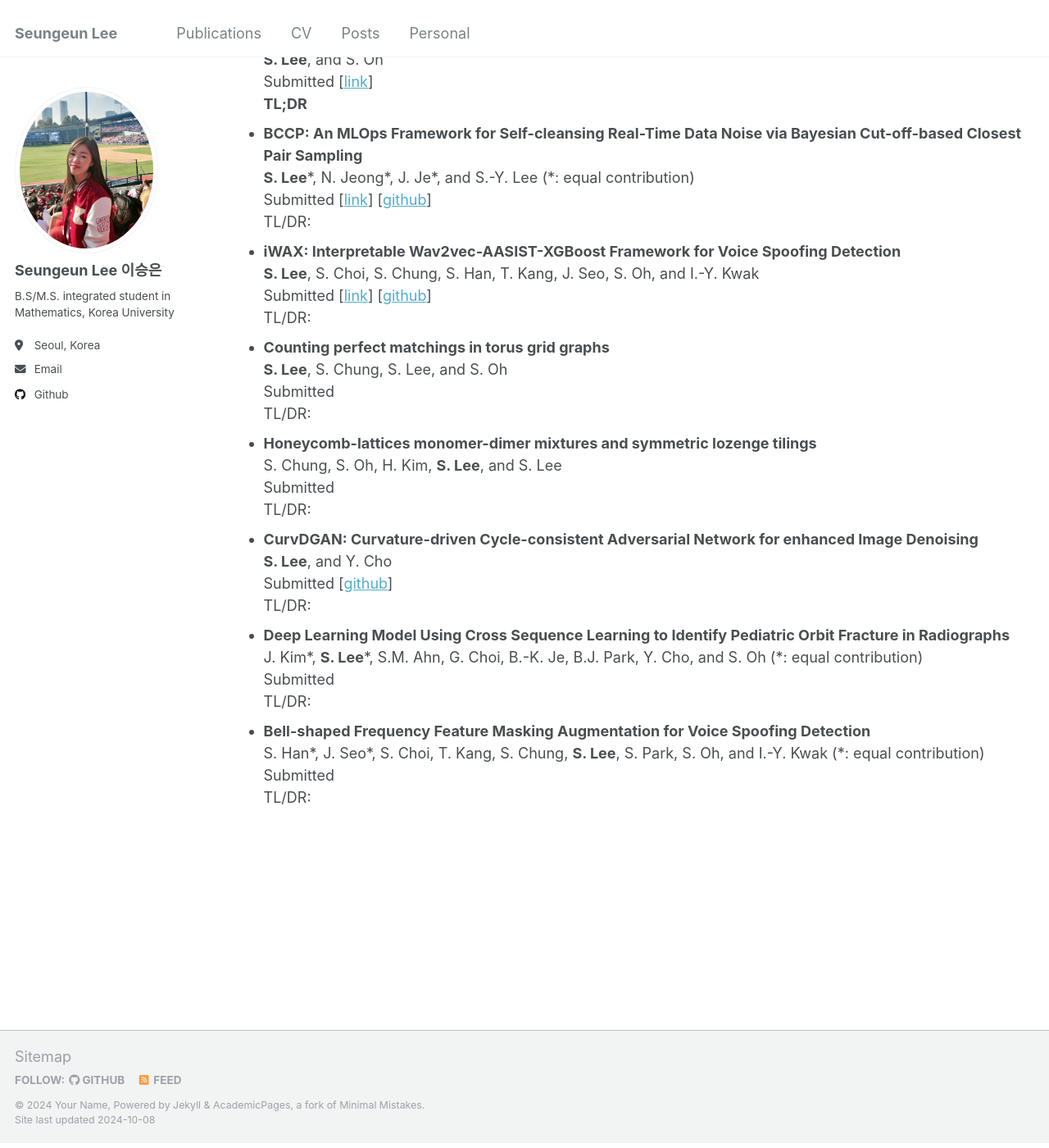
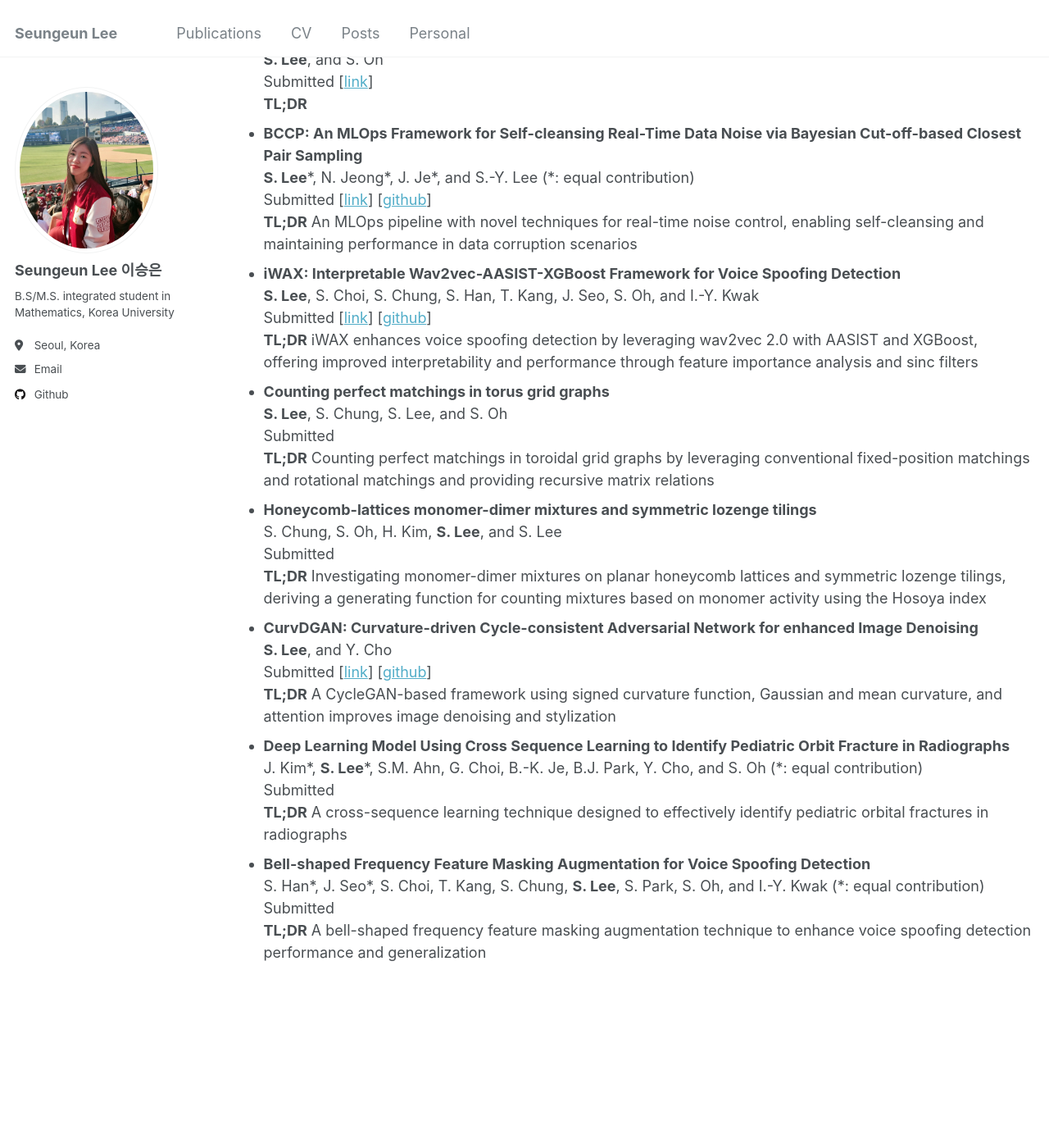
Before and after one commit to duneag2/duneag2.github.io, a Jekyll site: the page built from _pages/publications.html, in a window 1280 px wide and 1400 px high, scrolled down 667 px. Shown: the whole window at 82% size. Built offline with Jekyll 4.4.1, drawn with Linux system fonts in a browser that asks for light colours; some of the changed text lies outside the part shown.

Commit message:
Update publications.html

```diff
--- a/_pages/publications.html
+++ b/_pages/publications.html
@@ -39,42 +39,42 @@ author_profile: true
     <strong>BCCP: An MLOps Framework for Self-cleansing Real-Time Data Noise via Bayesian Cut-off-based Closest Pair Sampling</strong> <br>
     <strong>S. Lee</strong>*, N. Jeong*, J. Je*, and S.-Y. Lee (*: equal contribution) <br>
     Submitted [<a href="https://drive.google.com/file/d/1B00nRMQDBCoEUsFIJhjGVt4leso-cHar/view?usp=sharing">link</a>] [<a href="https://github.com/duneag2/bccp-mlops">github</a>] <br>
-    TL/DR: <br>
+    <strong>TL;DR</strong> An MLOps pipeline with novel techniques for real-time noise control, enabling self-cleansing and maintaining performance in data corruption scenarios<br>
   </li>
   <li>
     <strong>iWAX: Interpretable Wav2vec-AASIST-XGBoost Framework for Voice Spoofing Detection</strong> <br>
     <strong>S. Lee</strong>, S. Choi, S. Chung, S. Han, T. Kang, J. Seo, S. Oh, and I.-Y. Kwak <br>
-    Submitted [<a href="https://drive.google.com/file/d/1B00nRMQDBCoEUsFIJhjGVt4leso-cHar/view?usp=sharing">link</a>] [<a href="https://github.com/duneag2/bccp-mlops">github</a>] <br>
-    TL/DR: <br>
+    Submitted [<a href="https://drive.google.com/file/d/1NrpgLhCzhMt5tBSZcYovujuG9a7x8dMg/view?usp=sharing">link</a>] [<a href="https://github.com/duneag2/iwax">github</a>] <br>
+    <strong>TL;DR</strong> iWAX enhances voice spoofing detection by leveraging wav2vec 2.0 with AASIST and XGBoost, offering improved interpretability and performance through feature importance analysis and sinc filters<br>
   </li>
   <li>
     <strong>Counting perfect matchings in torus grid graphs</strong> <br>
     <strong>S. Lee</strong>, S. Chung, S. Lee, and S. Oh <br>
     Submitted <br>
-    TL/DR: <br>
+    <strong>TL;DR</strong> Counting perfect matchings in toroidal grid graphs by leveraging conventional fixed-position matchings and rotational matchings and providing recursive matrix relations <br>
   </li>
   <li>
     <strong>Honeycomb-lattices monomer-dimer mixtures and symmetric lozenge tilings</strong> <br>
     S. Chung, S. Oh, H. Kim, <strong>S. Lee</strong>, and S. Lee <br>
     Submitted <br>
-    TL/DR: <br>
+    <strong>TL;DR</strong> Investigating monomer-dimer mixtures on planar honeycomb lattices and symmetric lozenge tilings, deriving a generating function for counting mixtures based on monomer activity using the Hosoya index<br>
   </li>
   <li>
     <strong>CurvDGAN: Curvature-driven Cycle-consistent Adversarial Network for enhanced Image Denoising</strong> <br>
     <strong>S. Lee</strong>, and Y. Cho <br>
-    Submitted [<a href="https://github.com/duneag2/curvature-gan">github</a>] <br>
-    TL/DR: <br>
+    Submitted [<a href="https://drive.google.com/file/d/1S6Qg_w9UC82wlnBY1chpBAfVciLh3l0e/view?usp=sharing">link</a>] [<a href="https://github.com/duneag2/curvature-gan">github</a>] <br>
+    <strong>TL;DR</strong> A CycleGAN-based framework using signed curvature function, Gaussian and mean curvature, and attention improves image denoising and stylization<br>
   </li>
   <li>
     <strong>Deep Learning Model Using Cross Sequence Learning to Identify Pediatric Orbit Fracture in Radiographs</strong> <br>
     J. Kim*, <strong>S. Lee</strong>*, S.M. Ahn, G. Choi, B.-K. Je, B.J. Park, Y. Cho, and S. Oh (*: equal contribution) <br>
     Submitted <br>
-    TL/DR: <br>
+    <strong>TL;DR</strong> A cross-sequence learning technique designed to effectively identify pediatric orbital fractures in radiographs <br>
   </li>
   <li>
     <strong>Bell-shaped Frequency Feature Masking Augmentation for Voice Spoofing Detection</strong> <br>
     S. Han*, J. Seo*, S. Choi, T. Kang, S. Chung, <strong>S. Lee</strong>, S. Park, S. Oh, and I.-Y. Kwak (*: equal contribution) <br>
     Submitted <br>
-    TL/DR: <br>
+    <strong>TL;DR</strong> A bell-shaped frequency feature masking augmentation technique to enhance voice spoofing detection performance and generalization <br>
   </li>
 </ul>
```
Also changed, not shown: other parts of _pages/publications.html (+1 -1 lines).
